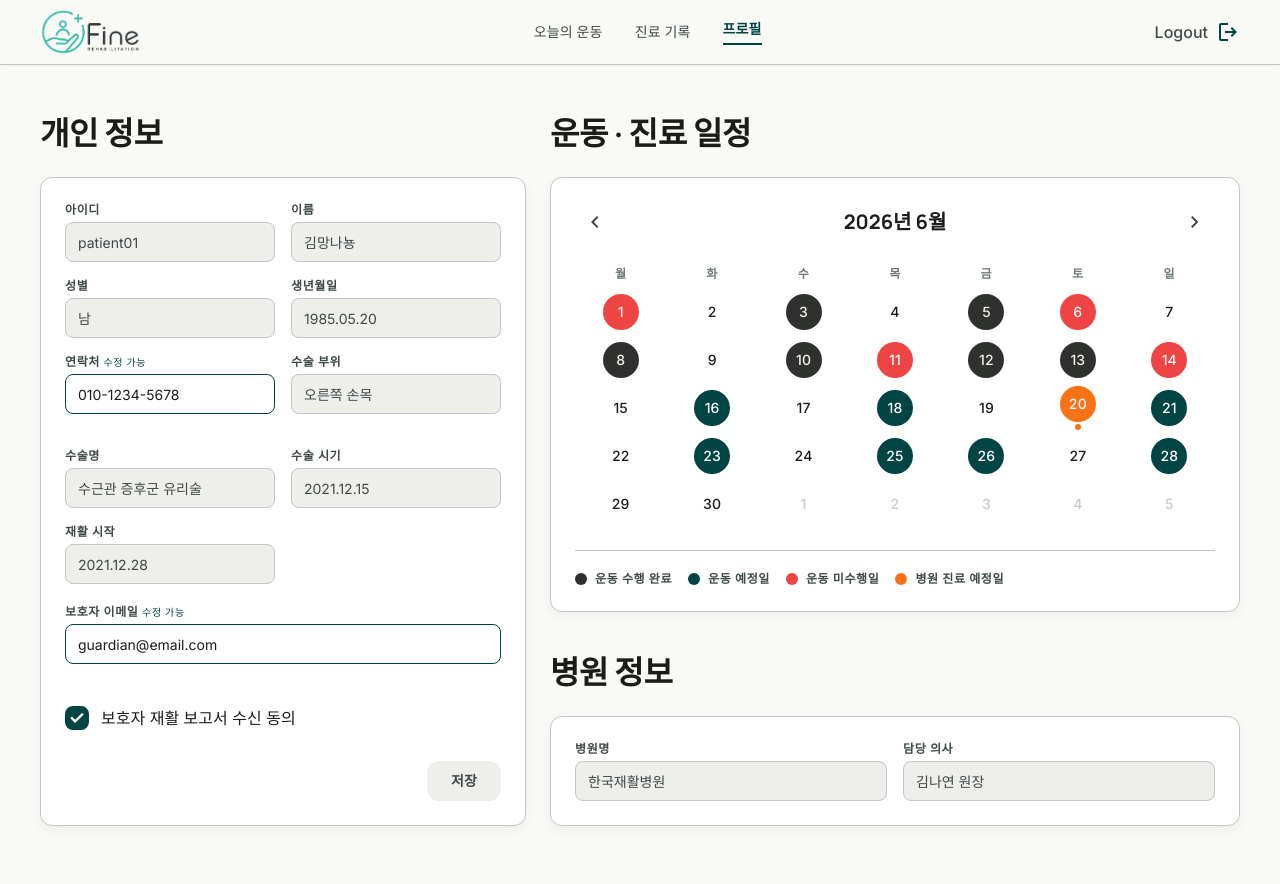
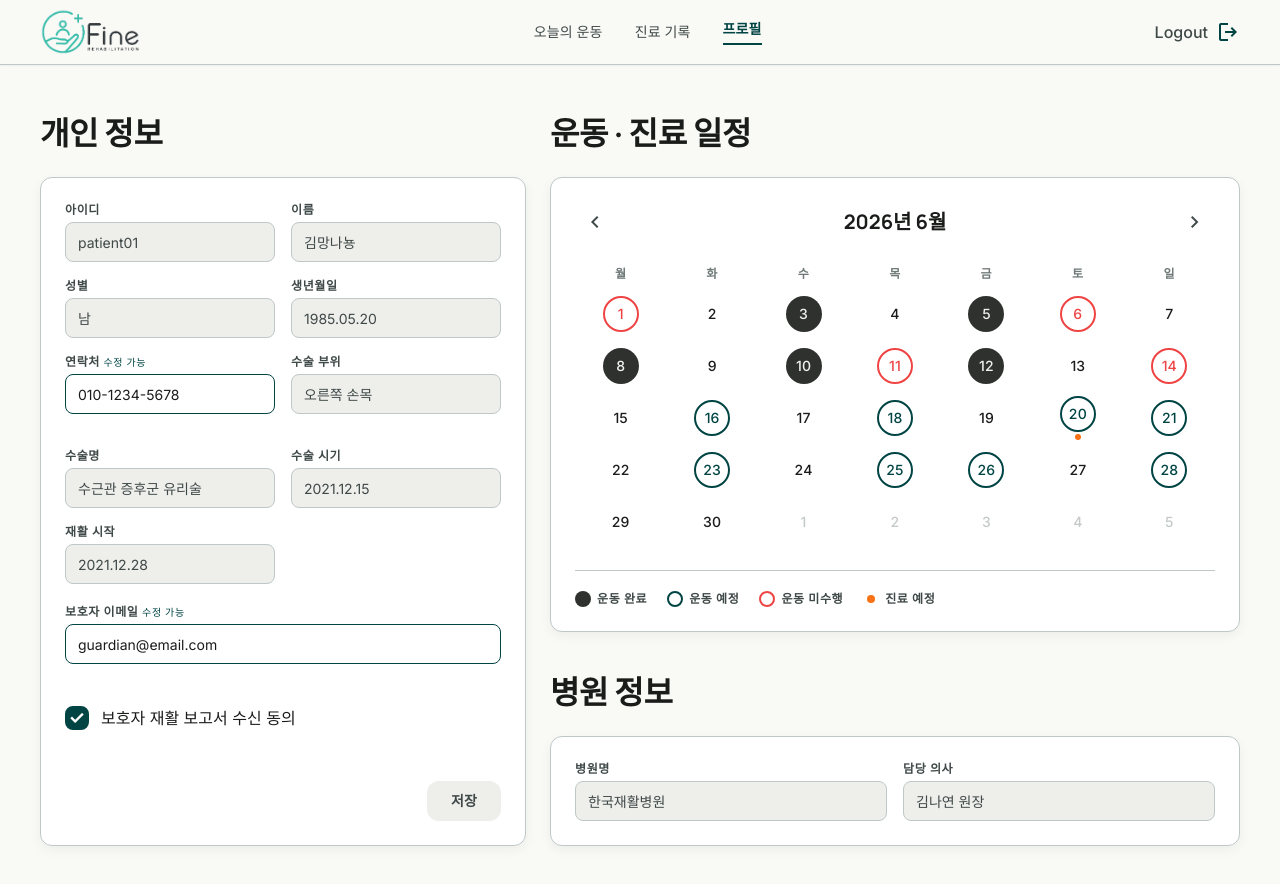
Before and after one commit to 2026-SMHRD-KDT-HealthCare-4/MeteorShower, a React (Vite) app in the folder frontend/fine-app/: page /patient/profile in a window 1280 px wide. Shown: the top 884 px of the page. Built offline with nearby package versions, Linux system fonts and the light colour scheme.

Commit message:
0615-박창우-feat:사전문진 추가,달력 변화(수정중)

```diff
--- a/frontend/fine-app/src/pages/patient/PatientProfile.jsx
+++ b/frontend/fine-app/src/pages/patient/PatientProfile.jsx
@@ -245,7 +245,7 @@ function ScheduleCalendar() {
   const prevMonthDays = new Date(calYear, calMonth - 1, 0).getDate();
 
   const pad = (d, str) => (
-    <div key={str} className="h-11 flex items-center justify-center text-label-md text-outline/40">{d}</div>
+    <div key={str} className="h-12 flex items-center justify-center text-label-md text-outline/40">{d}</div>
   );
 
   return (
@@ -289,27 +289,22 @@ function ScheduleCalendar() {
             const hasDoneEx       = events.some((e) => e.type === 'exercise' && e.status === 'done');
             const hasUpcomingEx   = events.some((e) => e.type === 'exercise' && e.status === 'upcoming');
             const hasMissedEx     = events.some((e) => e.type === 'exercise' && e.status === 'missed');
-            const hasDoneHosp     = events.some((e) => e.type === 'hospital'  && e.status === 'done');
             const hasUpcomingHosp = events.some((e) => e.type === 'hospital' && e.status === 'upcoming');
 
-            let circleCls = '';
-            if      (hasUpcomingHosp)           circleCls = 'bg-orange-500 text-white';
-            else if (hasUpcomingEx)             circleCls = 'bg-primary text-white';
-            else if (hasMissedEx)               circleCls = 'bg-red-500 text-white';
-            else if (hasDoneEx || hasDoneHosp)  circleCls = 'bg-inverse-surface text-inverse-on-surface';
-
-            const hasCircle = !!circleCls;
-            // 진료 + 운동이 같은날이면 운동 원 아래 주황 점 표시
-            const showHospDot = hasUpcomingHosp && hasUpcomingEx;
+            // 운동 상태에 따른 원 스타일 (우선순위: 예정 > 미수행 > 완료)
+            let circleCls = 'text-on-surface';
+            if      (hasUpcomingEx) circleCls = 'border-2 border-primary text-primary';
+            else if (hasMissedEx)   circleCls = 'border-2 border-red-500 text-red-500';
+            else if (hasDoneEx)     circleCls = 'bg-inverse-surface text-inverse-on-surface';
 
             return (
-              <div key={day} className="h-11 flex flex-col items-center justify-center gap-0.5">
-                <div className={`w-9 h-9 flex items-center justify-center rounded-full text-label-md transition-all
-                  ${hasCircle ? circleCls : 'text-on-surface hover:bg-surface-container cursor-default'}`}
-                >
+              <div key={day} className="h-12 flex flex-col items-center justify-center gap-0.5">
+                <div className={`w-9 h-9 flex items-center justify-center rounded-full text-label-md transition-all ${circleCls}`}>
                   {day}
                 </div>
-                {showHospDot && <div className="w-1.5 h-1.5 rounded-full bg-orange-500" />}
+                {hasUpcomingHosp && (
+                  <div className="w-1.5 h-1.5 rounded-full bg-orange-500" />
+                )}
               </div>
             );
           })}
@@ -324,22 +319,22 @@ function ScheduleCalendar() {
         </div>
 
         {/* 범례 */}
-        <div className="flex flex-wrap gap-4 mt-6 pt-5 border-t border-outline-variant text-label-sm">
-          <div className="flex items-center gap-2">
-            <div className="w-3 h-3 rounded-full bg-inverse-surface" />
-            <span className="text-on-surface-variant">운동 수행 완료</span>
+        <div className="flex flex-wrap gap-x-5 gap-y-2 mt-6 pt-5 border-t border-outline-variant text-label-sm">
+          <div className="flex items-center gap-1.5">
+            <div className="w-4 h-4 rounded-full bg-inverse-surface" />
+            <span className="text-on-surface-variant">운동 완료</span>
           </div>
-          <div className="flex items-center gap-2">
-            <div className="w-3 h-3 rounded-full bg-primary" />
-            <span className="text-on-surface-variant">운동 예정일</span>
+          <div className="flex items-center gap-1.5">
+            <div className="w-4 h-4 rounded-full border-2 border-primary" />
+            <span className="text-on-surface-variant">운동 예정</span>
           </div>
-          <div className="flex items-center gap-2">
-            <div className="w-3 h-3 rounded-full bg-red-500" />
-            <span className="text-on-surface-variant">운동 미수행일</span>
+          <div className="flex items-center gap-1.5">
+            <div className="w-4 h-4 rounded-full border-2 border-red-500" />
+            <span className="text-on-surface-variant">운동 미수행</span>
           </div>
-          <div className="flex items-center gap-2">
-            <div className="w-3 h-3 rounded-full bg-orange-500" />
-            <span className="text-on-surface-variant">병원 진료 예정일</span>
+          <div className="flex items-center gap-1.5">
+            <div className="w-2 h-2 rounded-full bg-orange-500 mx-1" />
+            <span className="text-on-surface-variant">진료 예정</span>
           </div>
         </div>
       </div>
--- a/frontend/fine-app/src/pages/patient/TodayExercise.jsx
+++ b/frontend/fine-app/src/pages/patient/TodayExercise.jsx
@@ -17,10 +17,140 @@ const INITIAL_EXERCISES = [
 // in_progress → waiting → done 순서로 정렬
 const STATUS_ORDER = { in_progress: 0, waiting: 1, done: 2 };
 
+const QUESTIONS = [
+  '주먹을 쥐었다 필 때 공간이 있나요?',
+  '손가락을 구부릴 때 걸리는 느낌이 있나요?',
+];
+
+function PreExamModal({ onConfirm, onClose }) {
+  const [answers, setAnswers] = useState([null, null]);
+  const [submitted, setSubmitted] = useState(false);
+  const [blocked, setBlocked] = useState(false);
+
+  const allAnswered = answers.every((a) => a !== null);
+
+  const handleConfirm = () => {
+    setSubmitted(true);
+    if (!allAnswered) return;
+    if (answers.some((a) => a === 'yes')) {
+      setBlocked(true);
+    } else {
+      onConfirm();
+    }
+  };
+
+  const setAnswer = (idx, val) => {
+    setAnswers((prev) => {
+      const next = [...prev];
+      next[idx] = val;
+      return next;
+    });
+  };
+
+  return (
+    <div className="fixed inset-0 z-50 flex items-center justify-center p-4">
+      <div className="absolute inset-0 bg-black/40 backdrop-blur-sm" onClick={!blocked ? onClose : undefined} />
+      <div className="relative bg-surface-container-lowest rounded-2xl shadow-xl w-full max-w-md p-6 flex flex-col gap-5">
+
+        {!blocked ? (
+          <>
+            <div className="flex items-center gap-3">
+              <span className="material-symbols-outlined text-primary text-2xl" style={{ fontVariationSettings: "'FILL' 1" }}>health_and_safety</span>
+              <div>
+                <h2 className="text-title-md font-bold text-on-surface">운동 전 사전 문진</h2>
+                <p className="text-label-sm text-on-surface-variant">안전한 운동을 위해 현재 상태를 확인해주세요</p>
+              </div>
+            </div>
+
+            <div className="space-y-4">
+              {QUESTIONS.map((q, idx) => (
+                <div key={idx} className="bg-surface-container p-4 rounded-xl space-y-3">
+                  <p className="text-body-md text-on-surface font-medium">
+                    <span className="text-primary font-bold mr-1">Q{idx + 1}.</span>{q}
+                  </p>
+                  <div className="flex gap-3">
+                    {[{ val: 'yes', label: '예' }, { val: 'no', label: '아니오' }].map(({ val, label }) => {
+                      const selected = answers[idx] === val;
+                      return (
+                        <button
+                          key={val}
+                          onClick={() => setAnswer(idx, val)}
+                          className={`flex-1 h-10 rounded-lg text-label-md font-semibold border-2 transition-all
+                            ${selected
+                              ? val === 'yes'
+                                ? 'bg-error border-error text-white'
+                                : 'bg-primary border-primary text-white'
+                              : 'border-outline-variant text-on-surface-variant hover:border-outline'
+                            }`}
+                        >
+                          {label}
+                        </button>
+                      );
+                    })}
+                  </div>
+                </div>
+              ))}
+            </div>
+
+            {submitted && !allAnswered && (
+              <p className="text-label-sm text-error flex items-center gap-1">
+                <span className="material-symbols-outlined text-base">error</span>
+                모든 항목에 답변해 주세요
+              </p>
+            )}
+
+            <div className="flex gap-3 pt-1">
+              <button
+                onClick={onClose}
+                className="flex-1 h-11 rounded-xl border border-outline-variant text-on-surface-variant text-label-md font-semibold hover:bg-surface-container transition-all"
+              >
+                취소
+              </button>
+              <button
+                onClick={handleConfirm}
+                className="flex-1 h-11 rounded-xl bg-primary text-white text-label-md font-semibold hover:brightness-110 active:scale-95 transition-all"
+              >
+                확인
+              </button>
+            </div>
+          </>
+        ) : (
+          <div className="flex flex-col items-center text-center gap-4 py-2">
+            <div className="w-16 h-16 rounded-full bg-error/10 flex items-center justify-center">
+              <span className="material-symbols-outlined text-error text-4xl" style={{ fontVariationSettings: "'FILL' 1" }}>local_hospital</span>
+            </div>
+            <div className="space-y-1">
+              <h2 className="text-title-md font-bold text-on-surface">운동을 진행할 수 없어요</h2>
+              <p className="text-body-sm text-on-surface-variant leading-relaxed">
+                증상이 확인되어 오늘 운동이 제한됩니다.<br />
+                빠른 시일 내에 병원을 방문하여<br />
+                주치의와 상담하시기 바랍니다.
+              </p>
+            </div>
+            <div className="w-full bg-error/5 border border-error/20 rounded-xl p-4">
+              <p className="text-label-sm text-error font-semibold flex items-center justify-center gap-1.5">
+                <span className="material-symbols-outlined text-base" style={{ fontVariationSettings: "'FILL' 1" }}>warning</span>
+                무리한 운동은 증상을 악화시킬 수 있습니다
+              </p>
+            </div>
+            <button
+              onClick={onClose}
+              className="w-full h-11 rounded-xl bg-surface-container text-on-surface text-label-md font-semibold hover:bg-surface-container-high transition-all"
+            >
+              닫기
+            </button>
+          </div>
+        )}
+      </div>
+    </div>
+  );
+}
+
 function ExerciseCard({ ex, onStart }) {
   const navigate = useNavigate();
   const isDone = ex.status === 'done';
   const isInProgress = ex.status === 'in_progress';
+  const [showModal, setShowModal] = useState(false);
 
   const progress = isDone ? 100 : isInProgress ? 50 : 0;
 
@@ -98,7 +228,7 @@ function ExerciseCard({ ex, onStart }) {
           </button>
         ) : (
           <button
-            onClick={handleStart}
+            onClick={() => setShowModal(true)}
             className="w-full md:w-32 h-12 bg-primary text-white text-label-md rounded-lg shadow-sm hover:bg-primary-container transition-all active:scale-95 flex items-center justify-center gap-1"
           >
             <span className="material-symbols-outlined text-base">play_arrow</span>
@@ -106,6 +236,13 @@ function ExerciseCard({ ex, onStart }) {
           </button>
         )}
       </div>
+
+      {showModal && (
+        <PreExamModal
+          onConfirm={() => { setShowModal(false); handleStart(); }}
+          onClose={() => setShowModal(false)}
+        />
+      )}
     </div>
   );
 }
```
